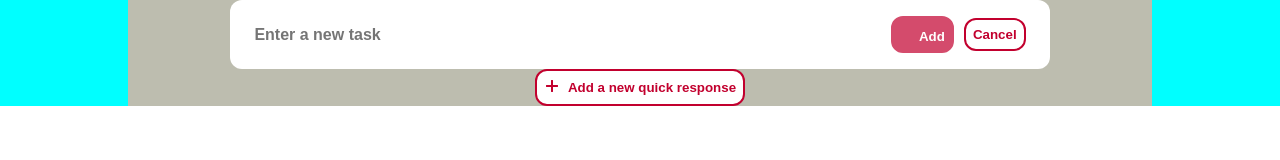
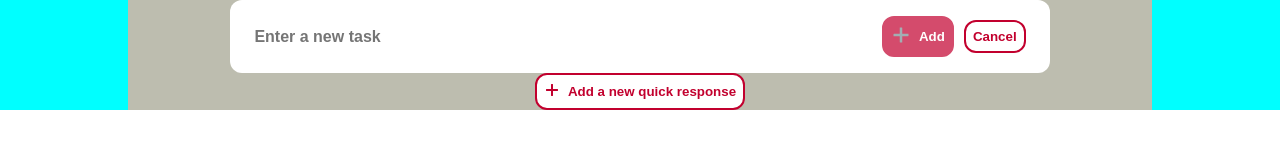
Before and after one commit to AbhishekBhure/nrs, a React (Vite) app: page / in a window 1280 px wide. Both pictures are taken after a click on the button "Add a new quick response". Shown: the top 160 px of the page. Built offline with nearby package versions, Linux system fonts and the light colour scheme.

Commit message:
added add2 img

```diff
--- a/src/components/Response.jsx
+++ b/src/components/Response.jsx
@@ -1,5 +1,5 @@
 import { useState } from "react";
-import { add, trash, edit, save } from "../icons";
+import { add, add2, trash, edit, save } from "../icons";
 
 const Response = () => {
   const [todos, setTodos] = useState([]);
@@ -10,6 +10,8 @@ const Response = () => {
   const [isTodoLimitReached, setIsTodoLimitReached] = useState(false);
 
   var maxCharater = 150;
+
+  //adding a Todo/response
   const handleAddTodo = () => {
     if (editIndex !== null) {
       // Edit existing todo
@@ -33,11 +35,13 @@ const Response = () => {
     setIsInputEmpty(true);
   };
 
+  //handleInputChange
   const handleInputChange = (e) => {
     setNewTodo(e.target.value);
     setIsInputEmpty(e.target.value.trim() === "");
   };
 
+  //handleCancel
   const handleCancel = () => {
     setShowInput(false);
     setNewTodo("");
@@ -45,11 +49,13 @@ const Response = () => {
     setEditIndex(null);
   };
 
+  //handleEdit
   const handleEdit = (index) => {
     setEditIndex(index);
     setNewTodo(todos[index]);
   };
 
+  //handleDelete
   const handleDelete = (index) => {
     const updatedTodos = [...todos];
     updatedTodos.splice(index, 1);
@@ -65,6 +71,7 @@ const Response = () => {
     <div className="response-container">
       <div className="response-body">
         <ul className="response-list">
+          {/* mapping all todos */}
           {todos.map((todo, index) => (
             <li key={index}>
               {editIndex === index ? (
@@ -118,6 +125,7 @@ const Response = () => {
                   <p className="todo">{todo} </p>
 
                   <div className="edit-add-btn">
+                    {/* maxCharacters */}
                     <span className="characters">
                       {todo.trim().length}/{maxCharater}
                     </span>
@@ -171,9 +179,12 @@ const Response = () => {
                       <img src={edit} alt="edit" /> Edit
                     </span>
                   ) : (
-                    <span>
-                      <img src={add} alt="addIcon2" /> Add
-                    </span>
+                    <>
+                      <span>
+                        <img src={add2} alt="addIcon2" />
+                      </span>
+                      <span>Add</span>
+                    </>
                   )}
                 </button>
                 <button
```
